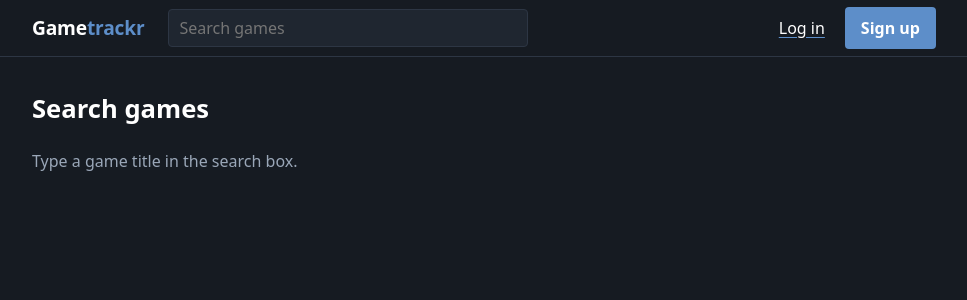
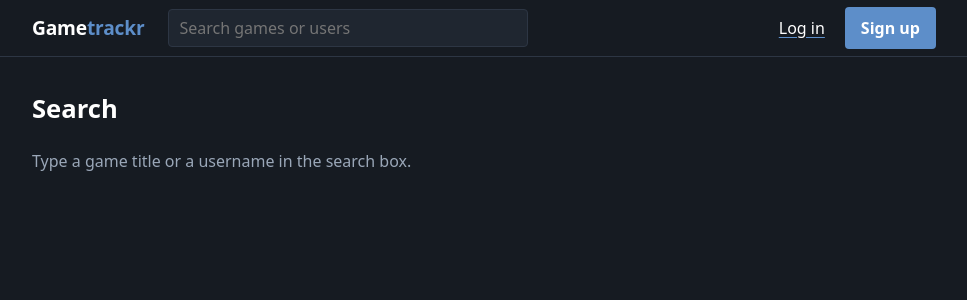
Before and after one commit to AthindraM/gametrackr, a Flask app: page /search in a window 1280 px wide. Shown: the top 300 px of the page, without its empty margins (156-1123 px from the left). Run offline with Flask 3, Linux system fonts and the light colour scheme.

Commit message:
Search updated to include users

```diff
--- a/gametrackr/games.py
+++ b/gametrackr/games.py
@@ -5,11 +5,13 @@ from flask import abort, flash, g, jsonify, redirect, render_template, request,
 from . import app
 from .catalog import enrich_game, ensure_game_from_igdb, search_results
 from .db import get_db
+from .follows import following_among
 from .helpers import login_required
 from .igdb import IgdbError, cover_url, igdb_configured, igdb_get
 from .ranking import SORTS, sort_results
 from .shelves import SHELVES, get_shelf, put_on_shelf
 from .text import norm_title
+from .users import find_users
 
 
 @app.route("/api/games/suggest")
@@ -36,12 +38,31 @@ def suggest_games():
 @app.route("/search")
 def search():
     q = " ".join(request.args.get("q", "").split())[:100]
+    if request.args.get("type") == "users":
+        db = get_db()
+        users = find_users(db, q) if q else []
+        following_ids = (
+            following_among(db, g.user["id"], [u["id"] for u in users])
+            if g.user
+            else set()
+        )
+        query = request.query_string.decode()
+        return render_template(
+            "search.html",
+            q=q,
+            tab="users",
+            users=users,
+            following_ids=following_ids,
+            next_url=request.path + (f"?{query}" if query else ""),
+        )
     sort = request.args.get("sort", "relevance")
     if sort not in SORTS:
         sort = "relevance"
     # Keep the 40 best matches, then order them; sorting by date never pulls in poor matches.
     results = sort_results(search_results(q, 50, 30)[:40], sort) if q else []
-    return render_template("search.html", q=q, results=results, sort=sort, sorts=SORTS)
+    return render_template(
+        "search.html", q=q, tab="games", results=results, sort=sort, sorts=SORTS
+    )
 
 
 @app.route("/game/igdb/<int:igdb_id>")
--- a/static/css/style.css
+++ b/static/css/style.css
@@ -752,27 +752,27 @@ select:focus {
 }
 
 /* Home tabs (Home / Following) and the Following feed */
-.hometabs {
+.pagetabs {
   display: flex;
   gap: 4px;
   margin: 0 0 8px;
   border-bottom: 1px solid var(--line);
 }
-.hometabs a {
+.pagetabs a {
   margin-bottom: -1px;
   padding: 10px 16px;
   border-bottom: 2px solid transparent;
   color: var(--muted);
   text-decoration: none;
 }
-.hometabs a:hover {
+.pagetabs a:hover {
   color: var(--text);
 }
-.hometabs a.active {
+.pagetabs a.active {
   border-bottom-color: var(--accent);
   color: var(--text);
 }
-.hometabs + .shelf .shelf-head {
+.pagetabs + .shelf .shelf-head {
   margin-top: 20px;
 }
 h2.day {
@@ -780,7 +780,7 @@ h2.day {
   font-size: 0.95rem;
   color: var(--text);
 }
-.hometabs + h2.day {
+.pagetabs + h2.day {
   margin-top: 20px;
 }
 
--- a/templates/base.html
+++ b/templates/base.html
@@ -20,7 +20,7 @@
 
         <form class="navsearch" action="{{ url_for('search') }}" method="get" role="search">
           <span class="ac">
-            <input type="search" name="q" placeholder="Search games" aria-label="Search games"
+            <input type="search" name="q" placeholder="Search games or users" aria-label="Search games or users"
                    value="{{ request.args.get('q', '') if request.endpoint == 'search' else '' }}"
                    data-suggest="go" autocomplete="off" required>
           </span>
--- a/templates/home_tabs.html
+++ b/templates/home_tabs.html
@@ -1,5 +1,5 @@
 {# The Home / Following tabs. Set `tab` to "home" or "following". #}
-<nav class="hometabs" aria-label="Home sections">
+<nav class="pagetabs" aria-label="Home sections">
   <a href="{{ url_for('home') }}" class="{{ 'active' if tab == 'home' }}"{% if tab == 'home' %} aria-current="page"{% endif %}>Home</a>
   <a href="{{ url_for('following_feed') }}" class="{{ 'active' if tab == 'following' }}"{% if tab == 'following' %} aria-current="page"{% endif %}>Following</a>
 </nav>
--- a/templates/search.html
+++ b/templates/search.html
@@ -1,10 +1,37 @@
 {% extends "base.html" %}
+{% from "follow.html" import follow_button with context %}
 {% block title %}{{ q or "Search" }} - Gametrackr{% endblock %}
 
 {% block body %}
-  <h1>{% if q %}Results for &ldquo;{{ q }}&rdquo;{% else %}Search games{% endif %}</h1>
+  <h1>{% if q %}Results for &ldquo;{{ q }}&rdquo;{% else %}Search{% endif %}</h1>
 
-  {% if results %}
+  {% if q %}
+    <nav class="pagetabs" aria-label="Search type">
+      <a href="{{ url_for('search', q=q, type='games') }}" class="{{ 'active' if tab == 'games' }}"{% if tab == 'games' %} aria-current="page"{% endif %}>Games</a>
+      <a href="{{ url_for('search', q=q, type='users') }}" class="{{ 'active' if tab == 'users' }}"{% if tab == 'users' %} aria-current="page"{% endif %}>Users</a>
+    </nav>
+  {% endif %}
+
+  {% if tab == "users" %}
+    {% for u in users %}
+      <div class="row">
+        {{ avatar(u, 44) }}
+        <div class="main">
+          <a href="{{ url_for('profile', username=u.username) }}">{{ u.username }}</a>
+          <span class="sub">
+            {{ u.rated }} game{{ "" if u.rated == 1 else "s" }} rated &middot;
+            {{ u.followers }} follower{{ "" if u.followers == 1 else "s" }}
+          </span>
+        </div>
+        {% if user and user.id != u.id %}
+          {{ follow_button(u.username, u.id in following_ids, next_url, small=True) }}
+        {% endif %}
+      </div>
+    {% else %}
+      <p class="muted">{{ "No users match that search." if q else "Type a game title or a username in the search box." }}</p>
+    {% endfor %}
+
+  {% elif results %}
     <div class="sortbar">
       <span class="muted">Sort by</span>
       {% for key, label in sorts.items() %}
@@ -34,6 +61,6 @@
     <p class="muted">No games match that search.</p>
     <p><a class="btn" href="{{ url_for('add', title=q) }}">Add &ldquo;{{ q }}&rdquo;</a></p>
   {% else %}
-    <p class="muted">Type a game title in the search box.</p>
+    <p class="muted">Type a game title or a username in the search box.</p>
   {% endif %}
 {% endblock %}
```
Also changed, not shown: gametrackr/follows.py (+17 -8 lines), gametrackr/users.py (added, +19 -0 lines).
